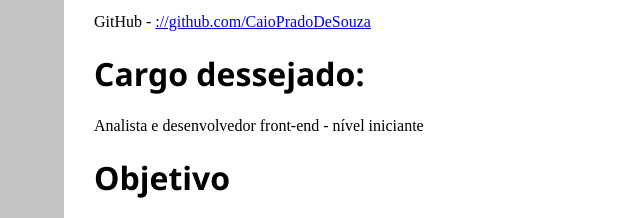
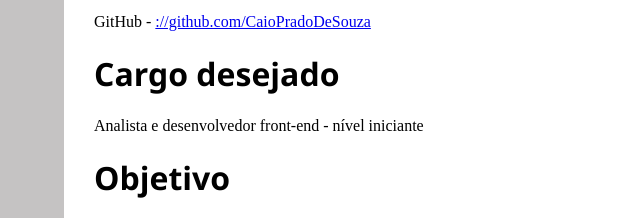
Before and after one commit to CaioPradoDeSouza/curriculo, a plain HTML site: page curriculo.html in a window 1280 px wide. Shown: the part 238-456 px from the top of the page, 215-855 px from the left. Drawn offline with nearby package versions, Linux system fonts and the light colour scheme.

Commit message:
Update curriculo.html

```diff
--- a/curriculo.html
+++ b/curriculo.html
@@ -53,7 +53,7 @@
                 <div>
 
                     <div>
-                        <h1 class="titulos">Cargo dessejado:</h1>
+                        <h1 class="titulos">Cargo desejado</h1>
                         <p>Analista e desenvolvedor front-end - nível iniciante</p>
                     </div>
                     <h1 class="titulos">Objetivo</h1>
```
